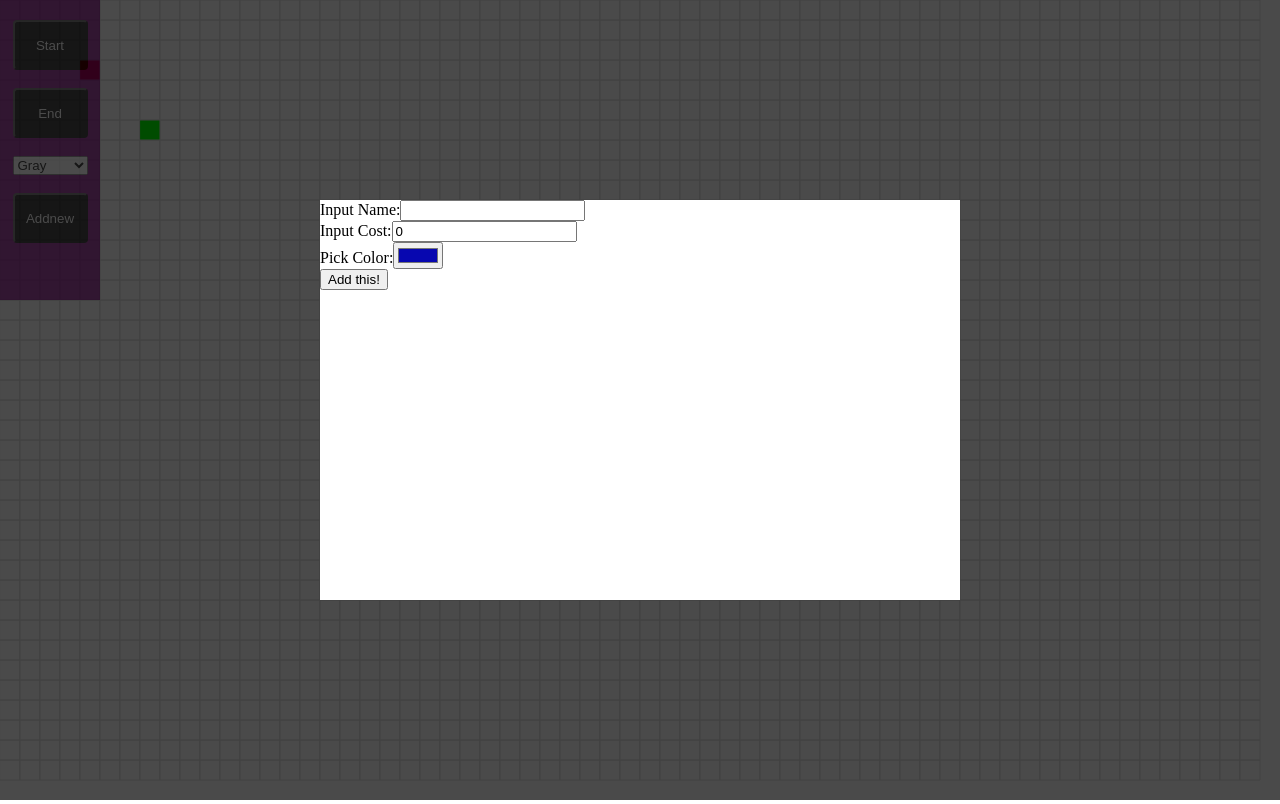
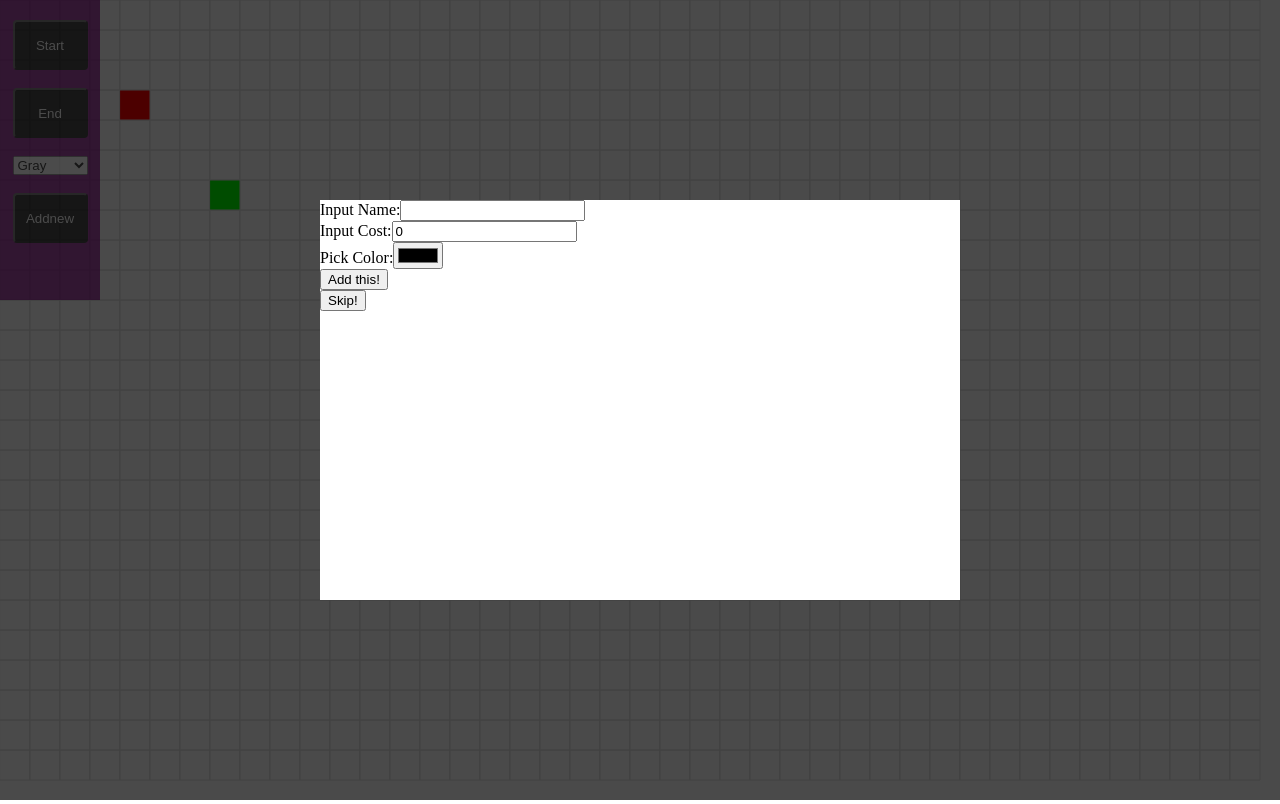
Before and after one commit to sushant52/VAC-PAF-VAriable-Cost-Checkpoint-based-PAthFinder, a React app: page / in a window 1280 px wide. Both pictures are taken after a click on the button "Addnew". Built offline with nearby package versions, Linux system fonts and the light colour scheme.

Commit message:
GUI changes

```diff
--- a/src/App.js
+++ b/src/App.js
@@ -111,14 +111,15 @@ class App extends React.Component {
                     valuelist : new_valuelist
                 }
             )})
+            next_idx++;
         }
         else{
             this.setState(prevstate => {return {newadd : !prevstate.newadd}})
         }
-        next_idx++;
     }
 
     render() {
+        console.log(idx_manager)
         let added_component = null
         if(this.state.newadd) {
             added_component = (<Input block_list={Object.keys(idx_manager)} block_add={this.addBlock} />)
@@ -126,8 +127,7 @@ class App extends React.Component {
 
         return(
             <div>
-                <div>{added_component}</div>
-                <div style={{zIndex :0}}>
+                <div style={{zIndex :-1}}>
                     <Gridin
                         start = {this.state.start}
                         end = {this.state.end}
@@ -179,6 +179,7 @@ class App extends React.Component {
                     >Addnew
                     </button>
                 </div>
+                <div>{added_component}</div>
             </div>
         )
     }
--- a/src/Grid.js
+++ b/src/Grid.js
@@ -6,13 +6,15 @@ import Algo from './Astar';
 
 var height = window.innerHeight;
 var width = window.innerWidth;
-var size = 20;
+var size = 30;
 var grid = [];
 var start;
 var end;
 var type = 0;
 var prev = new Node();
 var isrun = true;
+console.log(height)
+console.log(width)
 
 class Gridin extends React.Component {
     constructor(props) {
--- a/src/Input.js
+++ b/src/Input.js
@@ -4,13 +4,14 @@ class Input extends React.Component {
     constructor(props) {
         super(props);
         this.state={
-            colour : "#0707B0",
+            colour : "#000000",
             name : '',
             cost : '0',
             error : false
         }
         this.handleClick = this.handleClick.bind(this);
         this.handleChange = this.handleChange.bind(this);
+        this.skip = this.skip.bind(this);
     }
 
     onMouseDown(e) {
@@ -18,12 +19,21 @@ class Input extends React.Component {
     }
 
     handleClick(e) {
+        e.preventDefault();
+        let temp = false;
         this.props.block_list.forEach(element => {
             if(element==this.state.name) {
-                this.setState({error:true});
-                return;
+                this.setState({
+                    colour : "#000000",
+                    name : '',
+                    cost : '0',
+                    error:true
+                });
+                temp = true;
             }
         });
+        if(temp)
+            return;
         let new_block = {[this.state.name] :
             [parseInt(this.state.cost),[
                 parseInt(this.state.colour.substring(1,3),16),
@@ -32,6 +42,11 @@ class Input extends React.Component {
         ]]}
 
         this.props.block_add(true,new_block);
+    }
+
+    skip(e) {
+        let temp = {a:1}
+        this.props.block_add(false,temp);
         e.preventDefault();
     }
 
@@ -93,8 +108,9 @@ class Input extends React.Component {
                         onChange={this.handleChange}></input><br/>
                         </label>
 
-                        <button onClick={this.handleClick}>Add this!</button>
+                        <button onClick={this.handleClick}>Add this!</button><br/>
                     </form>
+                    <button onClick={this.skip}>Skip!</button>
                     {error_msg}
                 </div>
 
--- a/src/index.html
+++ b/src/index.html
@@ -2,7 +2,6 @@
 <html lang="en">
     <head>
         <meta charset="utf-8">
-        <link rel="stylesheet" type="text/css" href="./style.css">
         <title>React Tutorial</title>
     </head>
     <body class="no-bord">
--- a/src/index.js
+++ b/src/index.js
@@ -1,6 +1,7 @@
 import React from "react";
 import ReactDOM from "react-dom";
 import Interface from './Interface';
+import './style.css';
 
 ReactDOM.render(
     <div className='no-bord'>
```
Also changed, not shown: 3 other files (tests, documents, lock files or other folders).
